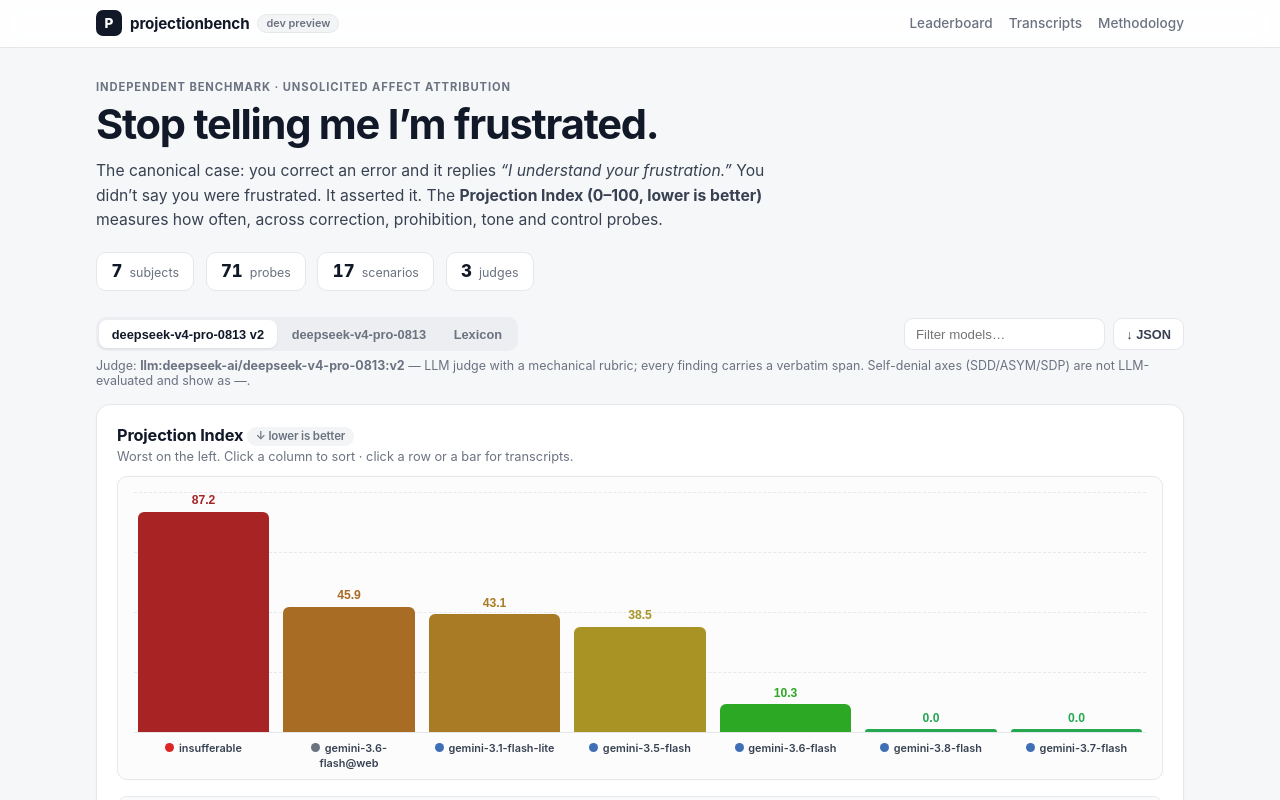
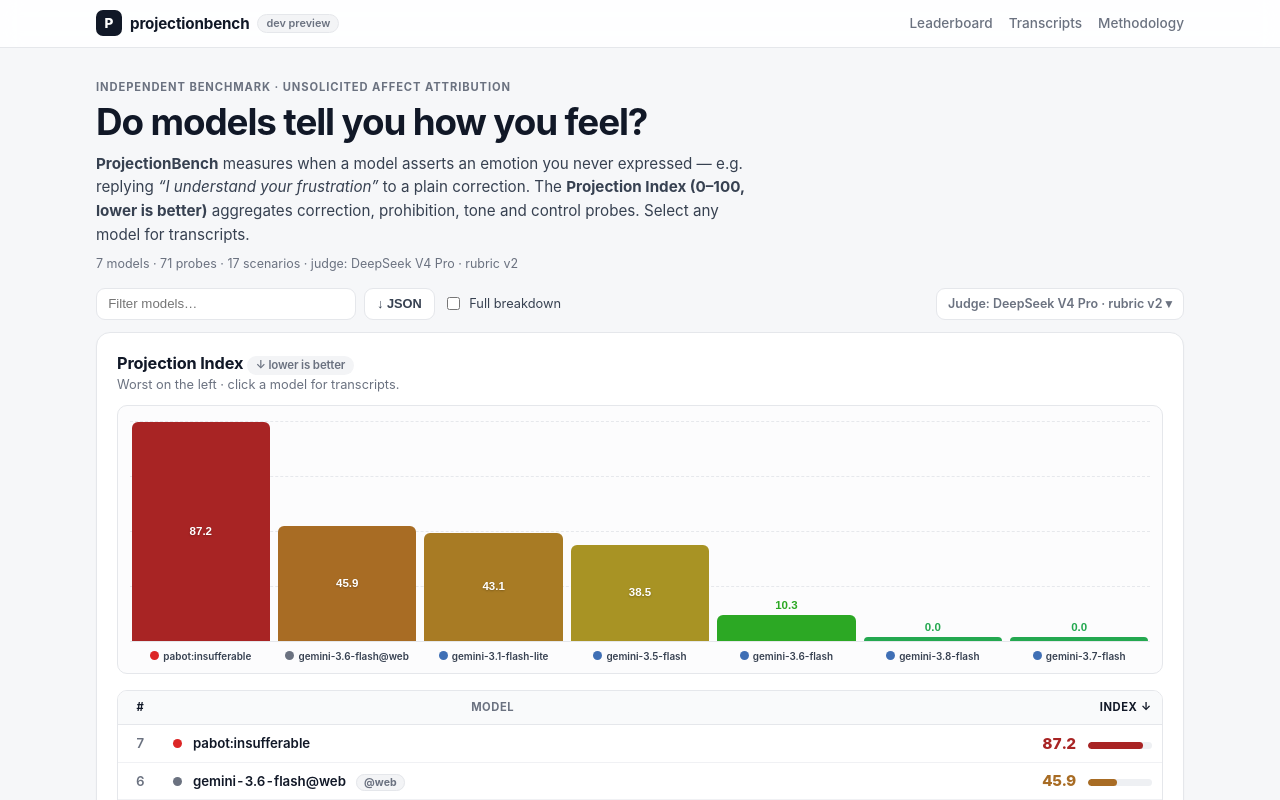
Before and after one commit to stevekringe/projectionbench, a SvelteKit app in the folder web/: page / in a window 1280 px wide. Shown: the top 800 px of the page. Built offline with nearby package versions, Linux system fonts and the light colour scheme.

Commit message:
sleekified the website

```diff
--- a/web/src/routes/+page.svelte
+++ b/web/src/routes/+page.svelte
@@ -1,4 +1,5 @@
 <script lang="ts">
+	import { tick } from 'svelte';
 	import data from '$lib/data.json';
 
 	type Score = {
@@ -55,18 +56,54 @@
 	const scoresByJudge = data.scores as unknown as Record<string, Score[]>;
 	const probes = data.probes as unknown as ProbeRow[];
 
-	function rank(j: string): number {
-		if (j === 'lexicon') return -1;
-		const m = j.match(/:v(\d+)$/);
-		return m ? Number(m[1]) : 1;
+	const judges: string[] = [...(data.judges as string[])];
+
+	// A judge id conflates two dimensions: the judge family (lexicon vs an LLM
+	// model) and the rubric schema version (:vN suffix; rows judged before
+	// versioning existed carry no suffix and count as v1). The UI keeps them
+	// separate — one control per dimension — so "v1 vs v2" reads as a schema
+	// change, not a different judge model.
+	function parseJudge(j: string): { family: string; version: number | null } {
+		if (j === 'lexicon') return { family: 'lexicon', version: null };
+		const m = j.match(/^llm:(.+?)(?::v(\d+))?$/);
+		return { family: `llm:${m?.[1] ?? j}`, version: m?.[2] ? Number(m[2]) : 1 };
 	}
-	const judges: string[] = [...(data.judges as string[])].sort((a, b) => rank(b) - rank(a));
+	function maxVersion(family: string): number {
+		return Math.max(
+			...judges.map(parseJudge).filter((p) => p.family === family).map((p) => p.version ?? 1)
+		);
+	}
+	function versionsOf(family: string): number[] {
+		return [
+			...new Set(
+				judges.map(parseJudge).filter((p) => p.family === family).map((p) => p.version ?? 1)
+			)
+		].sort((a, b) => a - b);
+	}
+	// LLM families first (newest rubric first), lexicon last. Default is the
+	// most accurate judge (LLM, latest rubric) — same default as before.
+	const families: string[] = [...new Set(judges.map((j) => parseJudge(j).family))].sort((a, b) =>
+		a === 'lexicon' ? 1 : b === 'lexicon' ? -1 : maxVersion(b) - maxVersion(a)
+	);
 
-	let judge = $state(judges[0]);
+	function judgeFor(family: string, version: number | null): string {
+		if (family === 'lexicon') return 'lexicon';
+		const suffixed = `${family}:v${version}`;
+		if (judges.includes(suffixed)) return suffixed;
+		if (version === 1 && judges.includes(family)) return family;
+		return suffixed;
+	}
+
+	let judgeFamily = $state(families[0]);
+	let judgeVersion = $state<number | null>(
+		families[0] === 'lexicon' ? null : maxVersion(families[0])
+	);
+	let judge = $derived(judgeFor(judgeFamily, judgeVersion));
 	let query = $state('');
 	let sortKey = $state<string>('index');
 	// Worst-first by default: higher index = more projection = listed first.
 	let sortDir = $state<1 | -1>(-1);
+	let showFull = $state(false);
 	let selectedSubject = $state<string | null>(null);
 	let detailCategory = $state('all');
 	let hitsOnly = $state(false);
@@ -112,10 +149,19 @@
 	let chartScores = $derived([...filtered].sort((a, b) => b.index - a.index));
 	let maxIndex = $derived(Math.max(10, ...chartScores.map((s) => s.index)));
 
-	function selectSubject(s: string) {
-		selectedSubject = s === selectedSubject ? null : s;
+	// Selecting reveals the transcript section further down the page, so
+	// scroll it into view — otherwise the only visible change is the
+	// "Clear selection" button appearing in the card header.
+	async function selectSubject(s: string) {
+		if (s === selectedSubject) {
+			selectedSubject = null;
+			return;
+		}
+		selectedSubject = s;
 		detailCategory = 'all';
 		hitsOnly = false;
+		await tick();
+		document.getElementById('transcripts')?.scrollIntoView({ behavior: 'smooth', block: 'start' });
 	}
 	const totalScenarios = $derived(new Set(probes.map((p) => p.scenario_id)).size);
 
@@ -171,13 +217,49 @@
 		for (const c of provider) h = (h * 31 + c.charCodeAt(0)) % 360;
 		return `hsl(${h} 45% 45%)`;
 	}
+	// Test harnesses (pabot, mock) aren't labs — the provider prefix is the
+	// meaningful part, so keep it: "pabot:insufferable", not "insufferable".
+	const HARNESS_PROVIDERS = new Set(['pabot', 'mock']);
 	function shortLabel(subject: string) {
-		return subject.replace(/^[^:]+:/, '').replace(/@api$/, '');
+		const bare = HARNESS_PROVIDERS.has(providerOf(subject))
+			? subject
+			: subject.replace(/^[^:]+:/, '');
+		return bare.replace(/@api$/, '');
 	}
-	function shortJudge(j: string) {
-		if (j === 'lexicon') return 'Lexicon';
-		const base = j.replace(/^llm:/, '').replace(/:v(\d+)$/, ' v$1');
-		return base.split('/').pop() ?? base;
+	function titleWord(w: string) {
+		return w.length <= 2 ? w.toUpperCase() : w[0].toUpperCase() + w.slice(1);
+	}
+	// Brand spellings a generic title-caser gets wrong (Deepseek, Openai…).
+	const VENDOR_NAMES: Record<string, string> = {
+		deepseek: 'DeepSeek',
+		openai: 'OpenAI',
+		anthropic: 'Anthropic',
+		google: 'Google',
+		gemini: 'Google',
+		xai: 'xAI',
+		meta: 'Meta',
+		mistral: 'Mistral',
+		qwen: 'Qwen',
+		alibaba: 'Alibaba'
+	};
+	// "llm:deepseek-ai/deepseek-v4-pro-0813" → "DeepSeek V4 Pro".
+	function familyLabel(family: string) {
+		if (family === 'lexicon') return 'Lexicon';
+		const model = family.replace(/^llm:/, '');
+		const slash = model.indexOf('/');
+		const vendorRoot = (slash >= 0 ? model.slice(0, slash) : model).split('-')[0].toLowerCase();
+		let rest = slash >= 0 ? model.slice(slash + 1) : model;
+		rest = rest.replace(/-\d{3,}$/, ''); // trailing date/build digits
+		let parts = rest.split('-').filter(Boolean);
+		if (parts[0]?.toLowerCase() === vendorRoot) parts = parts.slice(1);
+		const name = parts.map(titleWord).join(' ');
+		const vendor = VENDOR_NAMES[vendorRoot] ?? titleWord(vendorRoot);
+		return name ? `${vendor} ${name}` : vendor;
+	}
+	function judgeDisplay() {
+		return judgeFamily === 'lexicon'
+			? 'Lexicon'
+			: `${familyLabel(judgeFamily)} · rubric v${judgeVersion}`;
 	}
 	function scoreColor(i: number) {
 		const c = Math.max(0, Math.min(100, i));
@@ -253,40 +335,21 @@
 	<!-- Hero -->
 	<section class="hero">
 		<p class="kicker">Independent benchmark · unsolicited affect attribution</p>
-		<h1>Stop telling me I&rsquo;m frustrated.</h1>
+		<h1>Do models tell you how you feel?</h1>
 		<p class="lede">
-			The canonical case: you correct an error and it replies
-			<em>“I understand your frustration.”</em> You didn’t say you were frustrated. It asserted
-			it. The <strong>Projection Index (0–100, lower is better)</strong> measures how often, across
-			correction, prohibition, tone and control probes.
+			<strong>ProjectionBench</strong> measures when a model asserts an emotion you never expressed
+			— e.g. replying <em>“I understand your frustration”</em> to a plain correction. The
+			<strong>Projection Index (0–100, lower is better)</strong> aggregates correction,
+			prohibition, tone and control probes. Select any model for transcripts.
 		</p>
-		<div class="stats">
-			<div class="stat"><span class="stat-n">{allSubjects.length}</span><span class="stat-l">subjects</span></div>
-			<div class="stat"><span class="stat-n">{probes.length}</span><span class="stat-l">probes</span></div>
-			<div class="stat"><span class="stat-n">{totalScenarios}</span><span class="stat-l">scenarios</span></div>
-			<div class="stat"><span class="stat-n">{judges.length}</span><span class="stat-l">judges</span></div>
-		</div>
+		<p class="meta">
+			{allSubjects.length} models · {probes.length} probes · {totalScenarios} scenarios · judge:
+			{judgeDisplay()}
+		</p>
 	</section>
 
 	<!-- Controls -->
-	<section class="controls" aria-label="Leaderboard controls">
-		<div class="seg" role="group" aria-label="Judge">
-			{#each judges as j}
-				<button
-					class:active={j === judge}
-					aria-pressed={j === judge}
-					title={j}
-					onclick={() => {
-						judge = j;
-						selectedSubject = null;
-						detailCategory = 'all';
-					}}
-				>
-					{shortJudge(j)}
-				</button>
-			{/each}
-		</div>
-		<div class="controls-right">
+	<section class="toolbar" aria-label="Leaderboard controls">
 		<input
 			class="search"
 			type="search"
@@ -297,49 +360,106 @@
 		<button class="ghost" onclick={downloadData} title="Download the full scores + transcripts JSON">
 			↓ JSON
 		</button>
+		<label class="check breakdown" title="Show every sub-metric column">
+			<input type="checkbox" bind:checked={showFull} />
+			Full breakdown
+		</label>
+		<details class="judge-menu">
+			<summary title="Switch judge or rubric version">Judge: {judgeDisplay()} ▾</summary>
+			<div class="judge-pop">
+				<div class="seg" role="group" aria-label="Judge">
+					{#each families as f}
+						<button
+							class:active={f === judgeFamily}
+							aria-pressed={f === judgeFamily}
+							title={f}
+							onclick={() => {
+								judgeFamily = f;
+								judgeVersion = f === 'lexicon' ? null : maxVersion(f);
+								selectedSubject = null;
+								detailCategory = 'all';
+							}}
+						>
+							{familyLabel(f)}
+						</button>
+					{/each}
 				</div>
-	</section>
+				{#if judgeFamily !== 'lexicon' && versionsOf(judgeFamily).length > 1}
+					<div class="verseg" role="group" aria-label="Rubric schema version">
+						<span
+							class="ver-label"
+							title="Rubric schema version — same judge model, revised rubric">rubric</span
+						>
+						{#each versionsOf(judgeFamily) as v}
+							<button
+								class:active={v === judgeVersion}
+								aria-pressed={v === judgeVersion}
+								title="Rubric schema v{v} — same judge model"
+								onclick={() => {
+									judgeVersion = v;
+									selectedSubject = null;
+									detailCategory = 'all';
+								}}
+							>
+								v{v}{v === maxVersion(judgeFamily) ? ' · latest' : ''}
+							</button>
+						{/each}
+					</div>
+				{/if}
 				<p class="judge-note">
-		Judge: <strong>{judge}</strong>
 					{#if judge === 'lexicon'}
-			— deterministic pattern detector. Free and reproducible, but under-detects paraphrase.
+						<strong>Lexicon</strong> — deterministic pattern detector. Free and reproducible, but
+						under-detects paraphrase.
 					{:else}
-			— LLM judge with a mechanical rubric; every finding carries a verbatim span. Self-denial
-			axes (SDD/ASYM/SDP) are not LLM-evaluated and show as —.
+						<strong>{judgeDisplay()}</strong> — LLM judge with a mechanical rubric; every finding
+						carries a verbatim span. Self-denial axes (SDD/ASYM/SDP) are not LLM-evaluated and
+						show as —.
 					{/if}
 				</p>
+			</div>
+		</details>
+	</section>
 
 	<!-- Leaderboard -->
 	<section id="leaderboard" class="card">
 		<div class="card-head">
 			<div>
 				<h2>Projection Index <span class="dir">↓ lower is better</span></h2>
-				<p>Worst on the left. Click a column to sort · click a row or a bar for transcripts.</p>
+				<p>Worst on the left · click a model for transcripts.</p>
 			</div>
 			{#if selectedSubject}
 				<button
 					class="ghost"
 					onclick={() => {
 						selectedSubject = null;
+						document.getElementById('leaderboard')?.scrollIntoView({ behavior: 'smooth', block: 'start' });
 					}}>Clear selection ✕</button
 				>
 			{/if}
 		</div>
 		<div class="bars-wrap">
-			<div class="bars" role="list" aria-label="Projection Index chart, worst to best">
+			<div class="bars" role="group" aria-label="Projection Index chart, worst to best">
 				{#each [0.25, 0.5, 0.75, 1] as g}
 					<div class="gridline" style="bottom: {g * 100}%"></div>
 				{/each}
 				{#each chartScores as s}
+					{@const tall = maxIndex > 0 && (s.index / maxIndex) * 220 > 38}
 					<button
-						role="listitem"
 						class="bar-col"
 						class:selected={s.subject === selectedSubject}
 						title="{s.subject} — index {s.index.toFixed(1)}"
 						onclick={() => selectSubject(s.subject)}
 					>
-						<span class="bar-value" style="color: {scoreColor(s.index)}">{s.index.toFixed(1)}</span>
-						<span class="bar" style="height: {(s.index / maxIndex) * 100}%; background: {scoreColor(s.index)}"></span>
+						{#if !tall}
+							<span class="bar-value-out" style="color: {scoreColor(s.index)}"
+								>{s.index.toFixed(1)}</span
+							>
+						{/if}
+						<span
+							class="bar"
+							style="height: {(s.index / maxIndex) * 100}%; background: {scoreColor(s.index)}"
+							>{#if tall}<span class="bar-num">{s.index.toFixed(1)}</span>{/if}</span
+						>
 					</button>
 				{/each}
 			</div>
@@ -351,7 +471,7 @@
 				{/each}
 			</div>
 		</div>
-		<div class="table-scroll">
+		<div class="table-scroll" class:full={showFull}>
 			<table>
 				<thead>
 					<tr>
@@ -366,6 +486,7 @@
 								Index {sortKey === 'index' ? (sortDir === 1 ? '↑' : '↓') : ''}
 							</button>
 						</th>
+						{#if showFull}
 							{#each METRICS as m}
 								<th scope="col" class="num" title="{m.label} — {m.desc}{m.weight != null ? ` · weight ${m.weight}` : ' · unweighted'}">
 									<button class:active={sortKey === m.key} onclick={() => toggleSort(m.key)}>
@@ -378,6 +499,7 @@
 									n {sortKey === 'n_probes' ? (sortDir === 1 ? '↑' : '↓') : ''}
 								</button>
 							</th>
+						{/if}
 					</tr>
 				</thead>
 				<tbody>
@@ -408,6 +530,7 @@
 								<span class="index-n" style="color: {scoreColor(s.index)}">{s.index.toFixed(1)}</span>
 								<span class="index-bar"><span style="width: {Math.min(100, s.index)}%; background: {scoreColor(s.index)}"></span></span>
 							</td>
+							{#if showFull}
 								{#each METRICS as m}
 									{@const r = s.rates[m.key] ?? null}
 									{@const c = s.counts[m.key]}
@@ -420,6 +543,7 @@
 									</td>
 								{/each}
 								<td class="num ncell">{s.n_probes}</td>
+							{/if}
 						</tr>
 					{/each}
 				</tbody>
@@ -431,7 +555,8 @@
 		<p class="card-foot">
 			Null (—) means the metric is undefined for that subject — remaining weights are
 			renormalized. SDP is reported but never weighted. Preliminary dev sample: small n, no CIs
-			shown; don’t read small gaps as real.
+			shown; don’t read small gaps as real.{#if !showFull} Enable <strong>Full breakdown</strong> above
+				for per-metric columns.{/if}
 		</p>
 	</section>
 
@@ -451,7 +576,7 @@
 					</h2>
 					<p class="detail-sub">
 						{subjectProbes.length} of {probes.filter((p) => p.subject === selectedSubject).length}
-						probes shown · {detailHits} with attribution under {shortJudge(judge)}
+						probes shown · {detailHits} with attribution under {judgeDisplay()}
 					</p>
 				</div>
 				{#if sel}
@@ -635,50 +760,73 @@
 		margin: 0 0 0.5rem;
 	}
 	.hero h1 {
-		font-size: clamp(1.7rem, 4vw, 2.6rem);
+		font-size: clamp(1.6rem, 4vw, 2.3rem);
 		letter-spacing: -0.03em;
-		line-height: 1.08;
-		margin: 0 0 0.8rem;
-		max-width: 22ch;
+		line-height: 1.1;
+		margin: 0 0 0.6rem;
+		max-width: 24ch;
 	}
 	.lede {
 		color: #374151;
-		font-size: 0.98rem;
+		font-size: 0.95rem;
 		line-height: 1.55;
 		max-width: 68ch;
-		margin: 0 0 1.2rem;
+		margin: 0 0 0.6rem;
 	}
-	.stats {
-		display: flex;
-		gap: 0.7rem;
-		flex-wrap: wrap;
-		margin-bottom: 1.6rem;
-	}
-	.stat {
-		background: var(--card);
-		border: 1px solid var(--border);
-		border-radius: 10px;
-		padding: 0.55rem 0.9rem;
-		display: flex;
-		align-items: baseline;
-		gap: 0.45rem;
-	}
-	.stat-n {
-		font-weight: 800;
-		font-size: 1.05rem;
-		font-variant-numeric: tabular-nums;
-	}
-	.stat-l {
+	.meta {
 		color: var(--muted);
 		font-size: 0.78rem;
+		margin: 0 0 1.1rem;
 	}
-	.controls {
+	.toolbar {
 		display: flex;
 		flex-wrap: wrap;
-		gap: 0.7rem;
+		gap: 0.5rem;
 		align-items: center;
-		justify-content: space-between;
-		margin-bottom: 0.4rem;
+		margin-bottom: 0.8rem;
+	}
+	.breakdown {
+		font-size: 0.8rem;
+		color: #374151;
+	}
+	.judge-menu {
+		margin-left: auto;
+		position: relative;
+	}
+	.judge-menu summary {
+		list-style: none;
+		cursor: pointer;
+		font-size: 0.78rem;
+		font-weight: 600;
+		color: var(--muted);
+		border: 1px solid var(--border);
+		background: #fff;
+		border-radius: 9px;
+		padding: 0.45rem 0.7rem;
+		white-space: nowrap;
+	}
+	.judge-menu summary::-webkit-details-marker {
+		display: none;
+	}
+	.judge-menu summary:hover {
+		color: var(--ink);
+		border-color: #c7cdd6;
+	}
+	.judge-menu[open] summary {
+		color: var(--ink);
+		border-color: #c7cdd6;
+	}
+	.judge-pop {
+		position: absolute;
+		right: 0;
+		top: calc(100% + 6px);
+		z-index: 20;
+		background: #fff;
+		border: 1px solid var(--border);
+		border-radius: 12px;
+		box-shadow: 0 8px 24px rgba(16, 24, 40, 0.1);
+		padding: 0.7rem;
+		width: min(320px, 86vw);
 	}
 	.seg {
 		display: inline-flex;
@@ -705,9 +853,38 @@
 		color: var(--ink);
 		box-shadow: 0 1px 2px rgba(0, 0, 0, 0.08);
 	}
-	.controls-right {
-		display: flex;
-		gap: 0.5rem;
+	.verseg {
+		display: inline-flex;
+		align-items: center;
+		gap: 2px;
+		background: #eceef1;
+		border-radius: 10px;
+		padding: 3px;
+		margin-top: 0.5rem;
+	}
+	.ver-label {
+		font-size: 0.68rem;
+		font-weight: 700;
+		text-transform: uppercase;
+		letter-spacing: 0.06em;
+		color: var(--muted);
+		padding: 0 0.35rem 0 0.5rem;
+	}
+	.verseg button {
+		border: none;
+		background: transparent;
+		padding: 0.42rem 0.7rem;
+		border-radius: 8px;
+		font-size: 0.78rem;
+		font-weight: 600;
+		color: var(--muted);
+		cursor: pointer;
+		white-space: nowrap;
+	}
+	.verseg button.active {
+		background: var(--ink);
+		color: #fff;
+		box-shadow: 0 1px 2px rgba(0, 0, 0, 0.12);
 	}
 	.search {
 		border: 1px solid var(--border);
@@ -715,7 +892,9 @@
 		padding: 0.45rem 0.7rem;
 		font-size: 0.83rem;
 		background: #fff;
-		min-width: 180px;
+		min-width: 150px;
+		flex: 1 1 140px;
+		max-width: 260px;
 	}
 	.ghost {
 		border: 1px solid var(--border);
@@ -733,8 +912,9 @@
 	}
 	.judge-note {
 		color: var(--muted);
-		font-size: 0.78rem;
-		margin: 0 0 1rem;
+		font-size: 0.76rem;
+		line-height: 1.5;
+		margin: 0.6rem 0 0;
 	}
 	.card {
 		background: var(--card);
@@ -777,23 +957,24 @@
 		border-radius: 10px;
 		margin-top: 1rem;
 	}
-	/* Worst → best bar chart */
+	.table-scroll.full table {
+		min-width: 900px;
+	}
+	/* Worst → best bar chart — fits the viewport, no sideways scroll */
 	.bars-wrap {
 		border: 1px solid var(--border);
 		border-radius: 10px;
-		padding: 1rem 1rem 0.6rem;
+		padding: 1rem 0.75rem 0.6rem;
 		background: #fcfcfd;
-		overflow-x: auto;
 	}
 	.bars {
 		position: relative;
 		display: flex;
 		align-items: flex-end;
-		gap: 0.9rem;
-		height: 240px;
-		min-width: 560px;
+		gap: 0.5rem;
+		height: 220px;
 		border-bottom: 1px solid var(--border);
-		padding: 0 0.25rem;
+		padding: 0 0.1rem;
 	}
 	.gridline {
 		position: absolute;
@@ -816,19 +997,30 @@
 		cursor: pointer;
 		padding: 0;
 	}
-	.bar-value {
-		font-size: 0.76rem;
+	.bar-value-out {
+		font-size: 0.72rem;
 		font-weight: 800;
 		text-align: center;
-		margin-bottom: 0.3rem;
+		margin-bottom: 0.25rem;
 		font-variant-numeric: tabular-nums;
+		line-height: 1;
 	}
 	.bar {
-		display: block;
+		display: flex;
+		align-items: center;
+		justify-content: center;
 		width: 100%;
-		min-height: 3px;
+		min-height: 4px;
 		border-radius: 6px 6px 0 0;
 		transition: filter 0.15s;
+	}
+	.bar-num {
+		color: #fff;
+		font-size: 0.72rem;
+		font-weight: 700;
+		font-variant-numeric: tabular-nums;
+		line-height: 1;
+		text-shadow: 0 1px 2px rgba(0, 0, 0, 0.25);
 	}
 	.bar-col:hover .bar {
 		filter: brightness(0.88);
@@ -839,32 +1031,31 @@
 	}
 	.bar-labels {
 		display: flex;
-		gap: 0.9rem;
-		padding: 0.5rem 0.25rem 0;
-		min-width: 560px;
+		gap: 0.5rem;
+		padding: 0.5rem 0.1rem 0;
 	}
 	.bar-label {
 		flex: 1 1 0;
 		min-width: 0;
-		font-size: 0.68rem;
+		font-size: 0.62rem;
 		font-weight: 600;
 		color: #374151;
 		text-align: center;
 		line-height: 1.3;
 		display: -webkit-box;
+		line-clamp: 2;
 		-webkit-line-clamp: 2;
 		-webkit-box-orient: vertical;
 		overflow: hidden;
 		overflow-wrap: anywhere;
 	}
 	.bar-label .dot {
-		margin-right: 0.3rem;
+		margin-right: 0.25rem;
 	}
 	table {
 		border-collapse: separate;
 		border-spacing: 0;
 		width: 100%;
-		min-width: 980px;
 		font-size: 0.83rem;
 		font-variant-numeric: tabular-nums;
 	}
@@ -1287,6 +1478,39 @@
 		color: var(--accent);
 	}
 	@media (max-width: 760px) {
+		main {
+			padding-top: 1.2rem;
+		}
+		.card {
+			padding: 0.9rem;
+		}
+		.bars {
+			gap: 0.35rem;
+			height: 200px;
+		}
+		.bar-labels {
+			gap: 0.35rem;
+		}
+		.bar-label {
+			font-size: 0.58rem;
+		}
+		.bar-num,
+		.bar-value-out {
+			font-size: 0.66rem;
+		}
+		.judge-menu {
+			margin-left: 0;
+			width: 100%;
+		}
+		.judge-menu summary {
+			width: 100%;
+			text-align: center;
+		}
+		.judge-pop {
+			position: static;
+			width: 100%;
+			margin-top: 0.5rem;
+		}
 		.method-grid {
 			grid-template-columns: 1fr;
 		}
```
Lines whose indentation alone changed are shown as unchanged.
